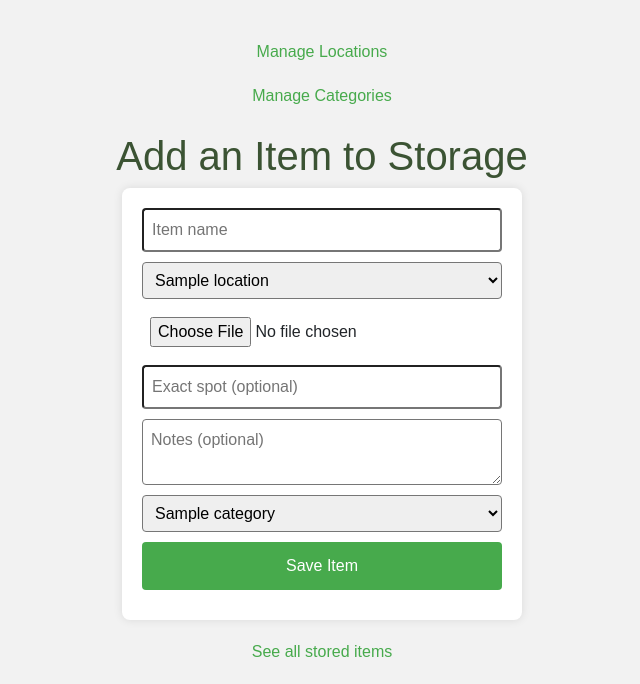
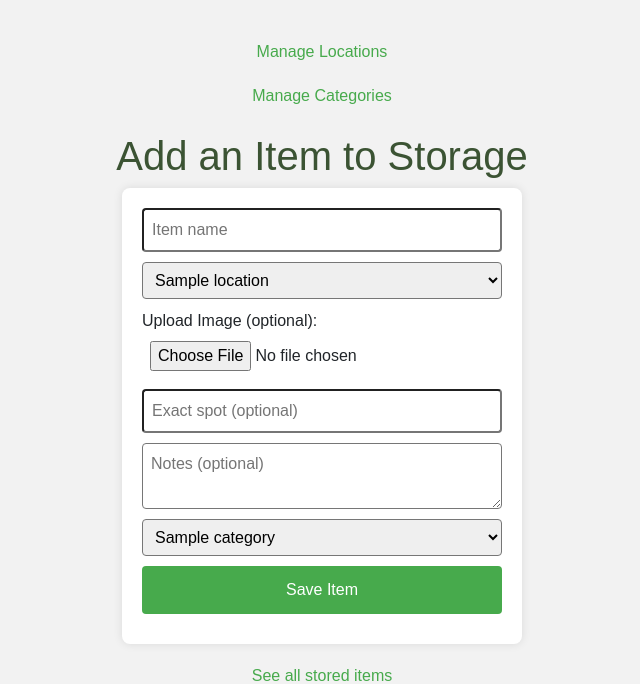
Before and after one commit to 99b/storage_app, a Flask app: page / in a window 1280 px wide. Shown: the top 684 px of the page, without its empty margins (318-958 px from the left). Run offline with Flask 3, Linux system fonts and the light colour scheme; a database or web service that is not in the repository returns one stand-in record (values such as "Sample title"); some libraries are stand-ins or nearby versions.

Commit message:
Troubleshooting Images

```diff
--- a/app.py
+++ b/app.py
@@ -1,8 +1,16 @@
 from flask import Flask, render_template, request, redirect
+import uuid
 import psycopg2
 import os
 
 app = Flask(__name__)
+app.config['UPLOAD_FOLDER'] = 'static/uploads'
+
+# Allowed image extensions
+ALLOWED_EXTENSIONS = {'png', 'jpg', 'jpeg', 'gif'}
+
+def allowed_file(filename):
+    return '.' in filename and filename.rsplit('.', 1)[1].lower() in ALLOWED_EXTENSIONS
 
 # Connect to the Database
 def get_db_connection():
@@ -82,12 +90,21 @@ def index():
         spot = request.form['spot']
         notes = request.form['notes']
         category_id = request.form['category']
-        image = request.form['image'] or None
+
+        #Image Upload
+        image_file = request.file.get('image')
+        if image_file and allowed_file(image_file.filename):
+            filename = str(uuid.uuid4()) + os.path.splitext(image_file.filename)[1]
+            image_path = os.path.join(app.config['UPLOAD_FOLDER'], filename)
+            image_file.save(image_path)
+            image_url = f'static/uploads/{filename}'
+        else:
+            image_url = 'static/placeholder.png'
 
         cur.execute('''
-            INSERT INTO storage (item, location_id, spot, notes, category_id)
+            INSERT INTO storage (item, location_id, spot, notes, category_id, image)
             VALUES (%s, %s, %s, %s, %s)
-        ''', (item, location_id, spot, notes, category_id))
+        ''', (item, location_id, spot, notes, category_id, image_url))
 
         conn.commit()
         cur.close()
@@ -118,7 +135,8 @@ def list_items():
     query = '''
         SELECT storage.id, storage.item, storage.spot, storage.notes,
                categories.name AS category_name,
-               locations.name AS location_name
+               locations.name AS location_name,
+               storage.image
         FROM storage
         LEFT JOIN categories ON storage.category_id = categories.id
         LEFT JOIN locations ON storage.location_id = locations.id
@@ -160,18 +178,27 @@ def edit_item(item_id):
     locations = c.fetchall()
 
     if request.method == 'POST':
-        item = request.form['item']
+        item_name = request.form['item']
         location_id = request.form['location']
         spot = request.form['spot']
         notes = request.form['notes']
         category_id = request.form['category']
-        image = request.form['image'] or None
+        image_file = request.files.get('image')
+
+        # Handle the image upload for the update
+        if image_file and allowed_file(image_file.filename):
+            filename = str(uuid.uuid4()) + os.path.splitext(image_file.filename)[1]
+            image_path = os.path.join(app.config['UPLOAD_FOLDER'], filename)
+            image_file.save(image_path)
+            image_url = f'static/uploads/{filename}'
+        else:
+            image_url = item[6]  # Keep the existing image if no new one is uploaded
 
         c.execute('''
             UPDATE storage
-            SET item = %s, location_id = %s, spot = %s, notes = %s, category_id = %s
+            SET item = %s, location_id = %s, spot = %s, notes = %s, category_id = %s, image = %s
             WHERE id = %s
-        ''', (item, location_id, spot, notes, category_id, item_id))
+        ''', (item_name, location_id, spot, notes, category_id, image_url, item_id))
 
         conn.commit()
         conn.close()
@@ -224,7 +251,6 @@ def delete_category(category_id):
     conn.close()
     return redirect('/manage_categories')
 
-
 # Route to display locations and manage them
 @app.route('/manage_locations')
 def manage_locations():
@@ -239,10 +265,17 @@ def manage_locations():
 @app.route('/add_location', methods=['POST'])
 def add_location():
     name = request.form['location']
-    image = request.form['image'] or None
+    image_file = request.files.get('image')
+    if image_file and allowed_file(image_file.filename):
+        filename = str(uuid.uuid4()) + os.path.splitext(image_file.filename)[1]
+        image_path = os.path.join(app.config['UPLOAD_FOLDER'], filename)
+        image_file.save(image_path)
+        image_url = f'static/uploads/{filename}'
+    else:
+        image_url = 'static/placeholder.png'
     conn = get_db_connection()
     c = conn.cursor()
-    c.execute('INSERT INTO locations (name, image) VALUES (%s) ON CONFLICT (name) DO NOTHING;', (name, image))
+    c.execute('INSERT INTO locations (name, image) VALUES (%s) ON CONFLICT (name) DO NOTHING;', (name, image_url))
     conn.commit()
     conn.close()
     return redirect('/manage_locations')
--- a/templates/index.html
+++ b/templates/index.html
@@ -13,7 +13,8 @@
     <a href='/manage_categories'>Manage Categories</a>
     <div class="container mt-4">
         <h1 style="text-align:center;">Add an Item to Storage</h1>
-        <form method="post">
+        <form method="post" enctype="multipart/form-data">
+
             <input type="text" name="item" placeholder="Item name" required>
 
             <!-- Location Dropdown-->
@@ -24,7 +25,8 @@
             </select>
 
             <!-- Image Upload -->
-            <input type="file" name="image">
+            <label for="image">Upload Image (optional):</label>
+            <input type="file" name="image" accept="image/*">
 
             <!-- Other Fields -->
             <input type="text" name="spot" placeholder="Exact spot (optional)">
```
Also changed, not shown: templates/list.html (+8 -0 lines), static/placeholder.png (added), static/uploads/placeholder.png (added).
